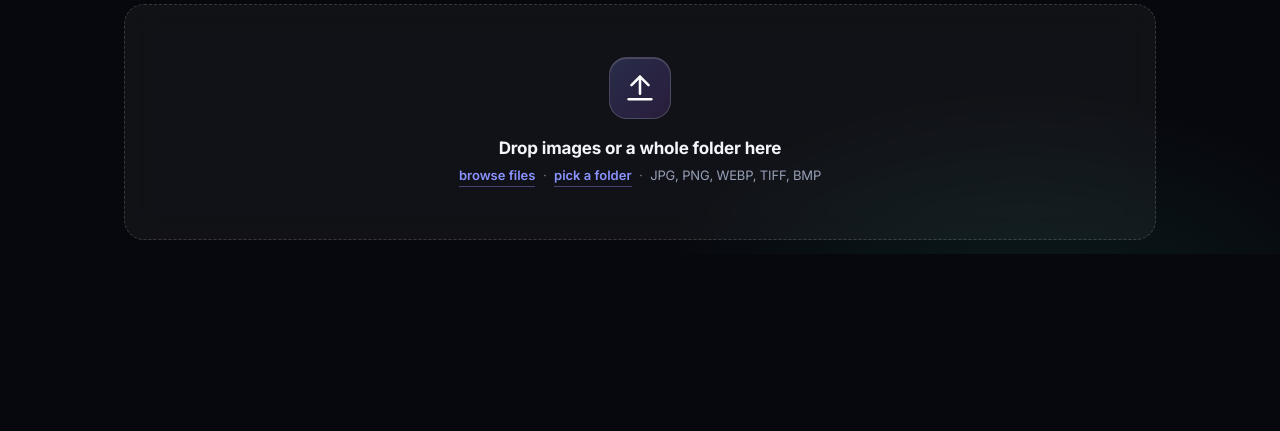
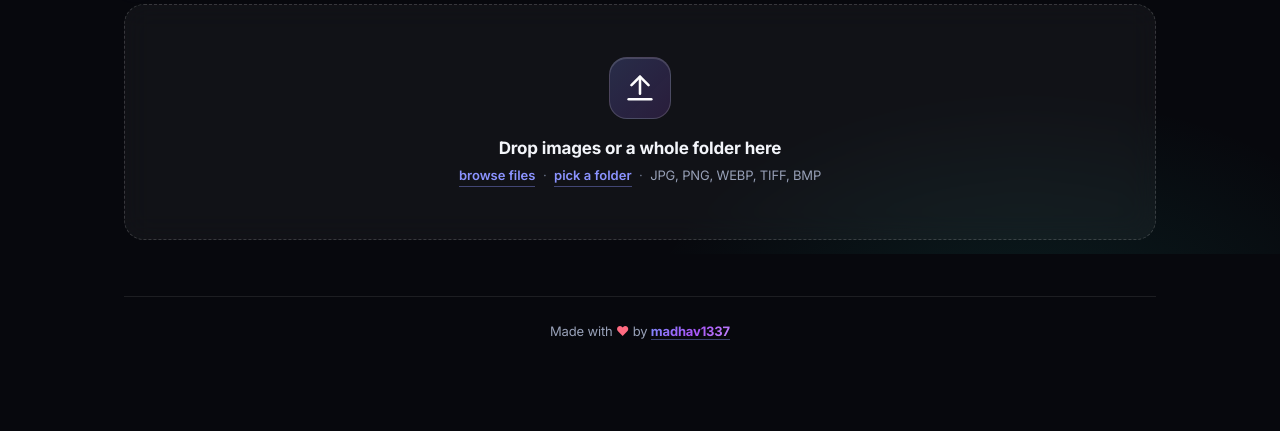
Before and after one commit to madhav1337/enhance-studio, a Flask app: page / in a window 1280 px wide. Shown: the part 546-977 px from the top of the page. Before the commit the page ends 800 px from the top, so only its background shows below. Run offline with Flask 3, Linux system fonts and the light colour scheme.

Commit message:
Add 'made by madhav1337' credit to app, showcase and README
Co-Authored-By: Claude Opus 4.8 (1M context) <noreply@anthropic.com>

```diff
--- a/docs/index.html
+++ b/docs/index.html
@@ -139,8 +139,9 @@ python app.py   # opens http://127.0.0.1:5000</pre>
 
 <footer>
   <div class="wrap">
+    Made with ♥ by <a href="https://github.com/madhav1337">madhav1337</a><br>
     Built with Python, Flask &amp; OpenCV · MIT licensed ·
-    <a href="https://github.com/madhav1337/enhance-studio">github.com/madhav1337/enhance-studio</a>
+    <a href="https://github.com/madhav1337/enhance-studio">source</a>
   </div>
 </footer>
 </body>
--- a/static/style.css
+++ b/static/style.css
@@ -241,6 +241,18 @@ body {
 }
 .link:hover { color: #fff; border-color: #fff; }
 
+/* credit ------------------------------------------------------------------ */
+.credit {
+  margin-top: 56px; padding-top: 24px; text-align: center;
+  font-size: 13px; color: var(--muted); border-top: 1px solid var(--stroke);
+}
+.credit a {
+  font-weight: 700; text-decoration: none; border-bottom: 1px solid rgba(139,147,255,.4);
+  background: var(--grad); -webkit-background-clip: text; background-clip: text; -webkit-text-fill-color: transparent;
+}
+.credit a:hover { border-color: var(--accent); }
+.credit .heart { color: #ff6b81; }
+
 @media (max-width: 560px) {
   .app { padding: 28px 16px 64px; }
   .hero { gap: 14px; margin-bottom: 30px; }
--- a/templates/index.html
+++ b/templates/index.html
@@ -66,6 +66,11 @@
       </div>
       <div id="results" class="results"></div>
     </section>
+
+    <footer class="credit">
+      Made with <span class="heart">♥</span> by
+      <a href="https://github.com/madhav1337" target="_blank" rel="noopener">madhav1337</a>
+    </footer>
   </div>
 
   <script id="pipelines-data" type="application/json">{{ pipelines|tojson }}</script>
```
Also changed, not shown: README.md.
